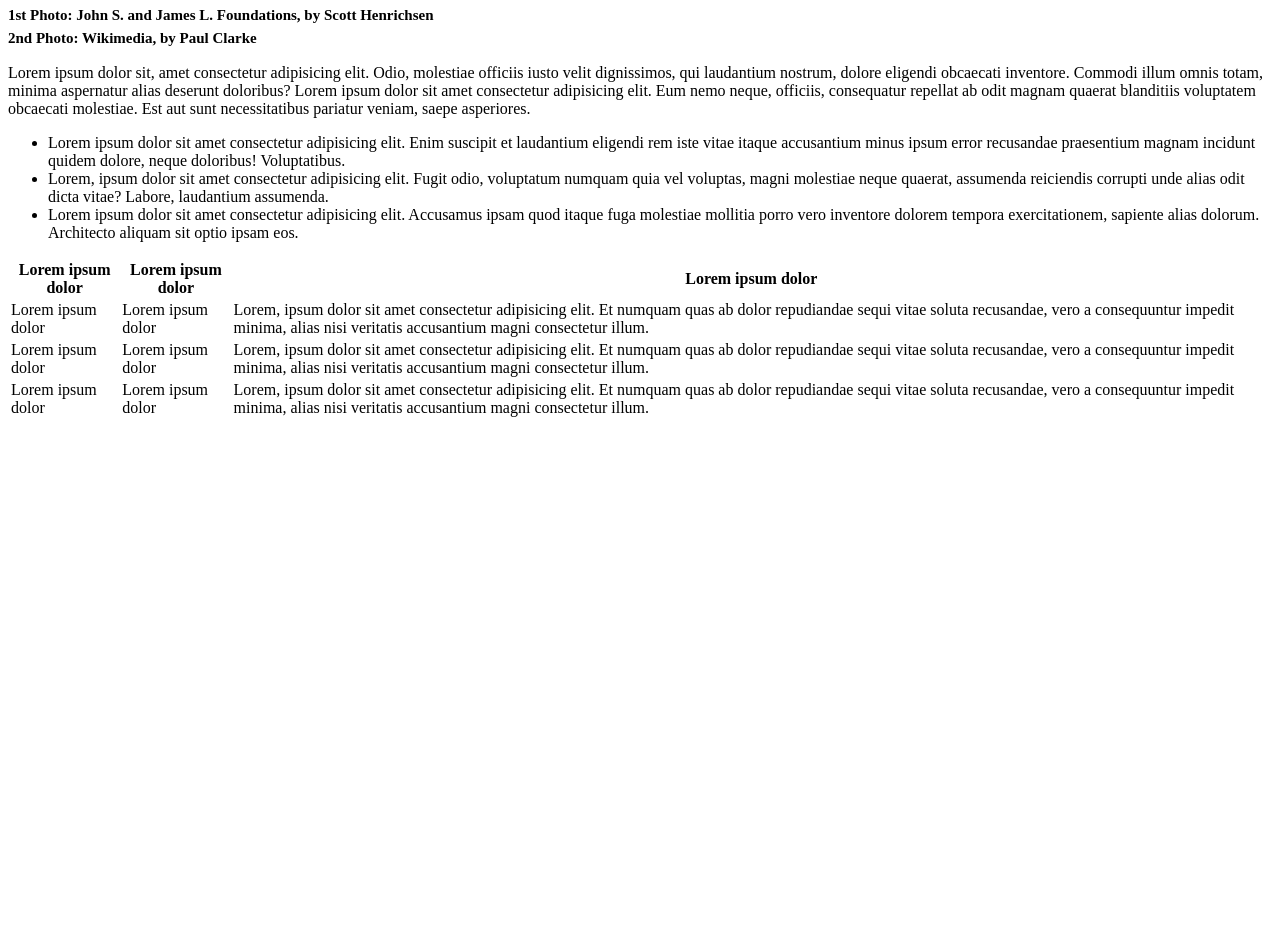
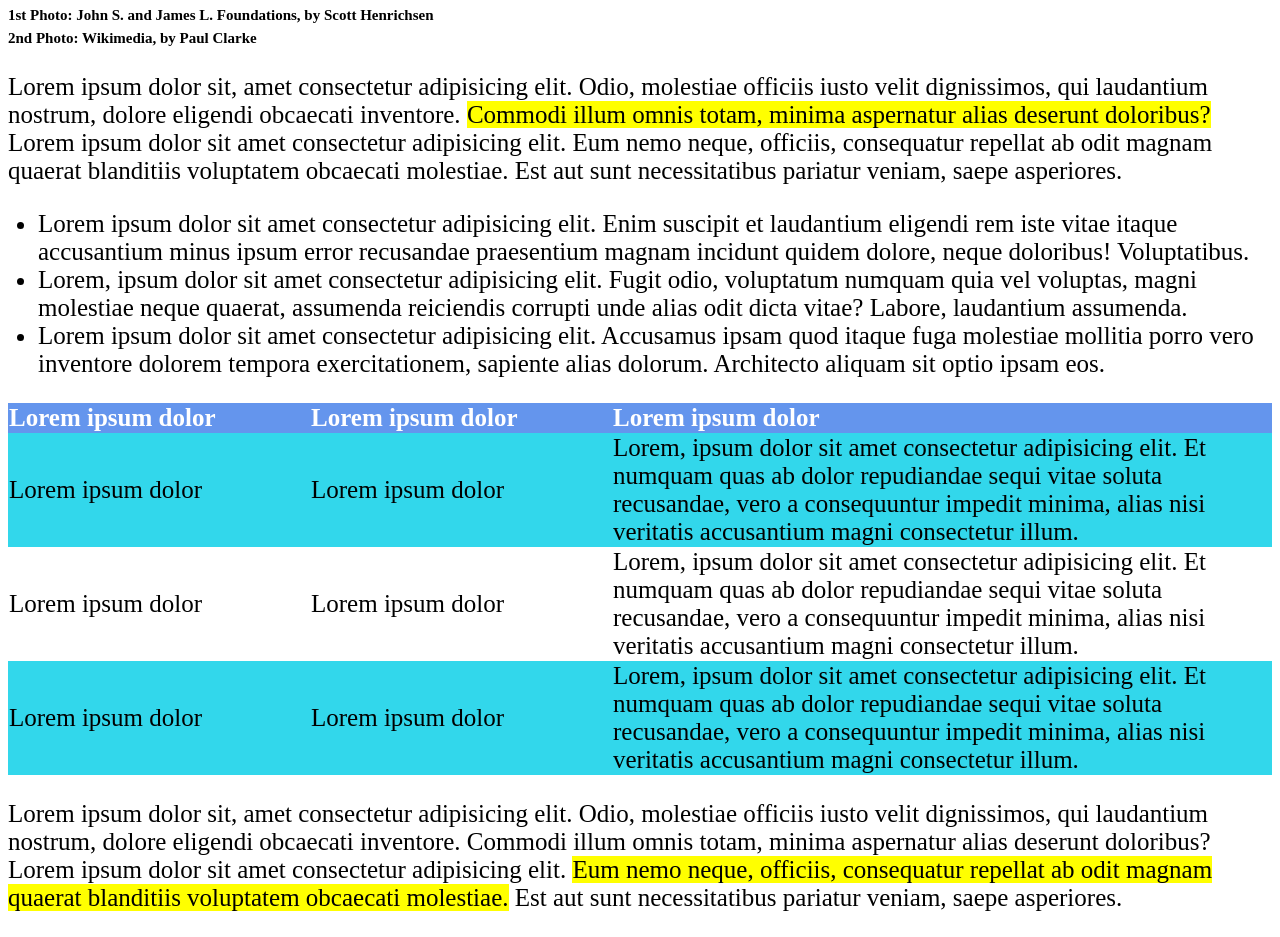
Before and after one commit to SimoneFerrini/html-css-booleaner, a plain HTML site: page index.html in a window 1280 px wide. Shown: the part 1361-2298 px from the top of the page. Before the commit the page ends 1789 px from the top, so only its background shows below. Drawn offline with Linux system fonts and the light colour scheme.

Commit message:
fine main

```diff
--- a/css/style.css
+++ b/css/style.css
@@ -12,6 +12,17 @@ h1{
     color: black;
 }
 
+thead{
+    background-color:cornflowerblue;
+    color: white;
+    text-align: left;
+}
+
+table{
+    border-collapse: collapse;
+}
+
+
 #logo{
     max-width: 250px;
     height: auto;
@@ -24,7 +35,7 @@ h1{
     font-size: 15px;
 }
 
-.scritto-da{
+.grigio{
     color: gray;
     font-weight: bold;
     font-size: 20px;
@@ -50,3 +61,23 @@ h1{
     color: black;
     font-size: 15px;
 }
+
+.dim-char{
+    font-size: 25px;
+}
+
+.evidenziatore{
+    background-color: yellow;
+}
+
+#lista{
+    margin-left: -10px;
+}
+
+.dim-celle{
+    width: 300px;
+}
+
+.back-celeste{
+    background-color: rgb(50,215,235);
+}
--- a/index.html
+++ b/index.html
@@ -14,7 +14,7 @@
 
     <main>
         <!--Titolo e foto-->
-       <div class="scritto-da">
+       <div class="grigio">
         <!--titolo-->
             <h1>
                 Internet deve essere al servizio del "bene pubblico": il manifesto di Tim Berners-Lee
@@ -90,6 +90,11 @@
         </div>
         <!--/tabella-->
 
+        <!--paragrafo lorem2-->
+        <div>
+            <p class="dim-char">Lorem ipsum dolor sit, amet consectetur adipisicing elit. Odio, molestiae officiis iusto velit dignissimos, qui laudantium nostrum, dolore eligendi obcaecati inventore. Commodi illum omnis totam, minima aspernatur alias deserunt doloribus? Lorem ipsum dolor sit amet consectetur adipisicing elit. <span class="evidenziatore">Eum nemo neque, officiis, consequatur repellat ab odit magnam quaerat blanditiis voluptatem obcaecati molestiae.</span> Est aut sunt necessitatibus pariatur veniam, saepe asperiores.</p>
+        </div>
+        <!--/paragrafo lorem2-->
 
     </main>
 
```
